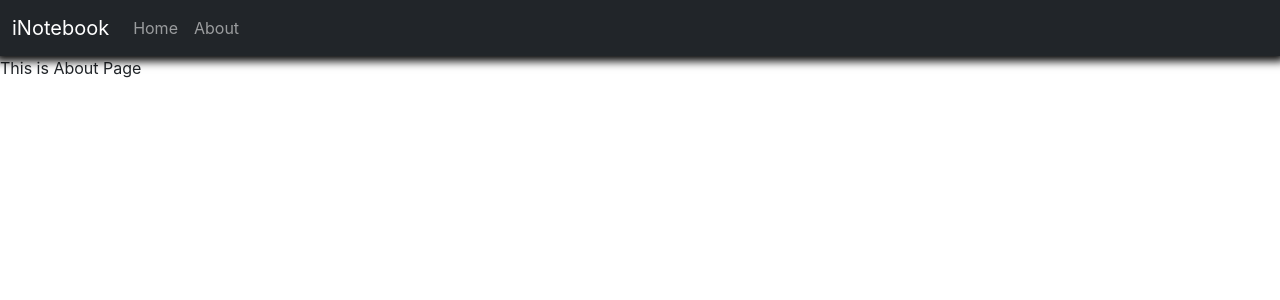
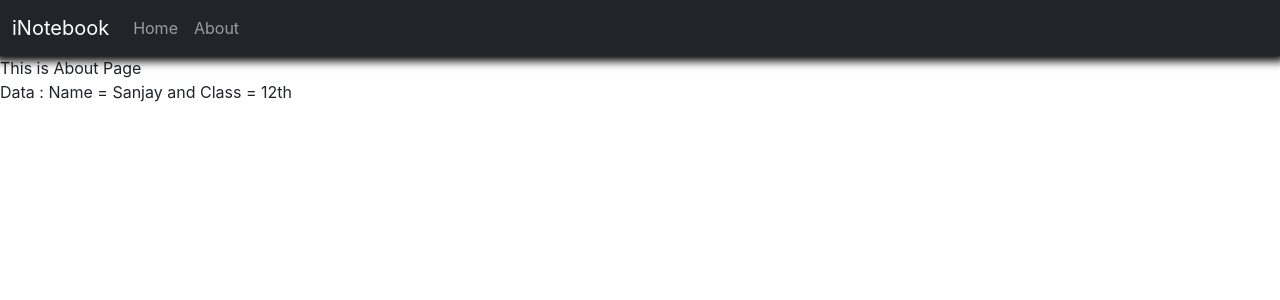
Before and after one commit to debugger-snjy/iNotebook-Save-Notes, a React (Create React App) app: page /about in a window 1280 px wide. Shown: the top 300 px of the page. Built offline with nearby package versions, Linux system fonts and the light colour scheme.

Commit message:
Video 58 : Using Context API - Added Context API with NoteContext and NoteState. - NoteContext will create context. - NoteState will have all the states that we want to use. - Here, we only done the example of sending object data through Context API not the state.

```diff
--- a/src/App.js
+++ b/src/App.js
@@ -6,9 +6,15 @@ import Home from './Components/Home';
 import Navbar from './Components/Navbar';
 import About from './Components/About';
 
+// Importing NoteState
+import NoteState from './Context/Notes/NoteState';
+
 function App() {
     return (
         <>
+            {/* Adding all other inside it means that we want to use it all them */}
+            {/* Allow to access state variables inside all the components */}
+            <NoteState>
 
                 {/* Adding Navigation Bar */}
                 <Navbar />
@@ -19,6 +25,7 @@ function App() {
                     <Route exact path='/about' element={<About />} />
                 </Routes>
 
+            </NoteState>
         </>
     );
 }
--- a/src/Components/About.js
+++ b/src/Components/About.js
@@ -1,9 +1,17 @@
-import React from 'react'
+import React, {useContext} from 'react';
+
+// Importing NoteContext
+import NoteContext from '../Context/Notes/NoteContext'
 
 export default function About() {
+
+    // This will allow to access the data of Notecontext
+    const data = useContext(NoteContext);
+
     return (
         <>
             <div>This is About Page</div>
+            <div>Data : Name = {data.name} and Class = {data.class}</div>
         </>
     )
 }
--- /dev/null
+++ b/src/Context/Notes/NoteContext.js
@@ -0,0 +1,7 @@
+// Importing the createContext from react module
+import {createContext} from 'react'
+
+// creating a context which will hold all the states regarding notes
+const NoteContext = createContext();
+
+export default NoteContext;
--- /dev/null
+++ b/src/Context/Notes/NoteState.js
@@ -0,0 +1,20 @@
+import NoteContext from "./NoteContext";
+
+const NoteState = (props) => {
+
+    // Creating a Data Object
+    const sampleData = {
+        "name" : "Sanjay",
+        "class" : "12th"
+    }
+
+    return (
+
+        // we will pass all the things in value that we have to pass
+        <NoteContext.Provider value={sampleData}>
+            {props.children}
+        </NoteContext.Provider>
+    );
+}
+
+export default NoteState;
```
Lines whose indentation alone changed are shown as unchanged.
